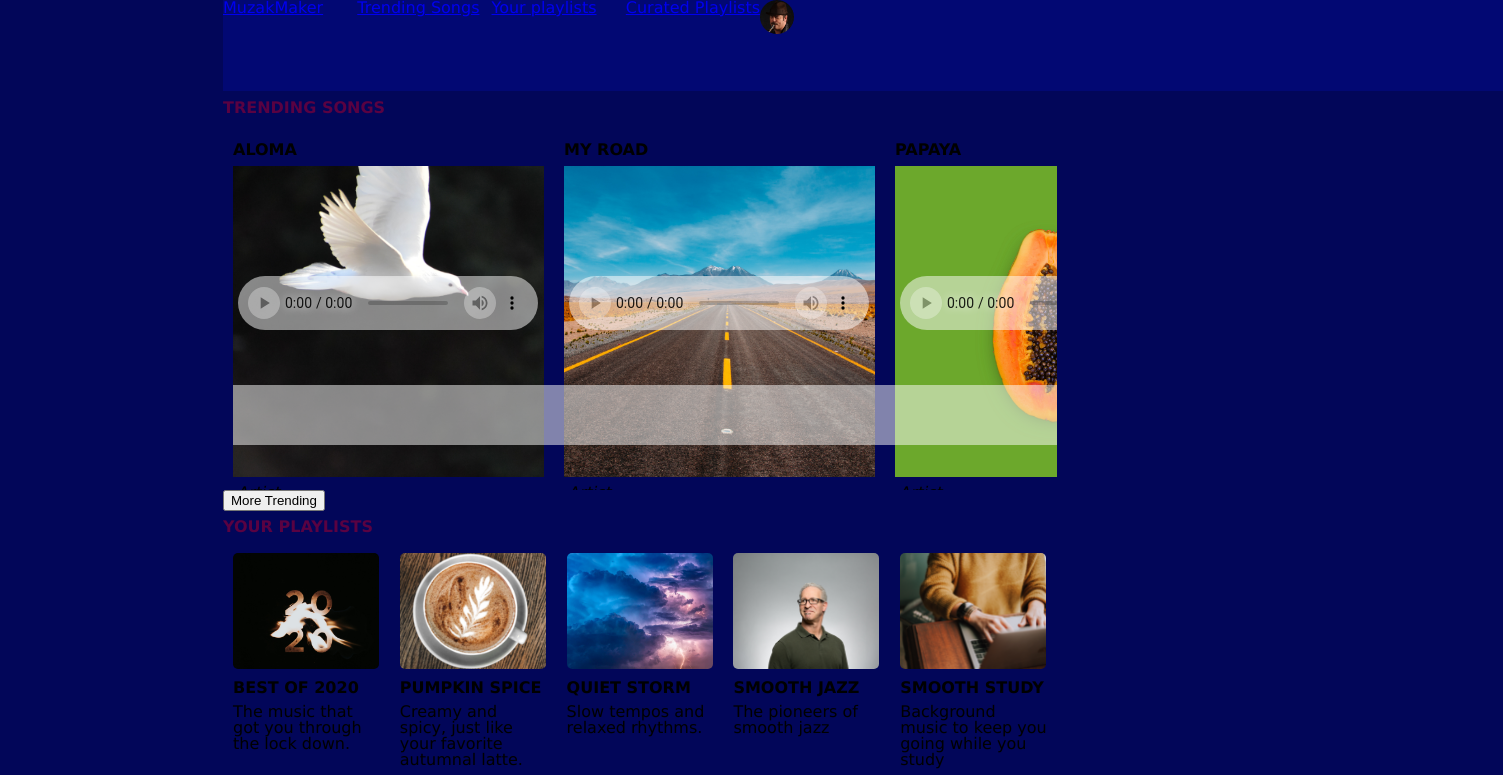
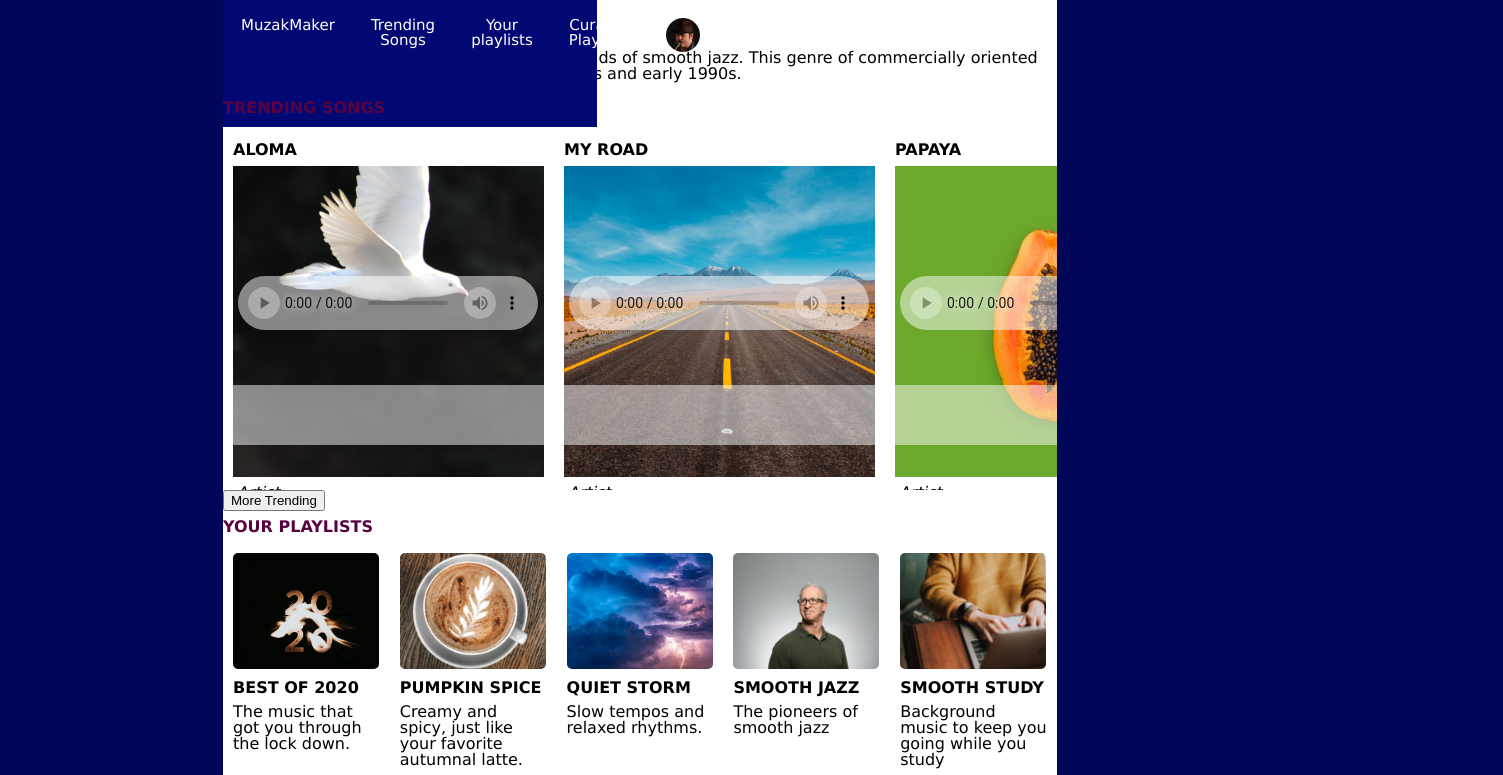
Before and after one commit to nplordhere/streamingmedia_final, a plain HTML site: page index.html in a window 1280 px wide. Shown: the top 775 px of the page, 1503 px wide, since content can reach past the window. Drawn offline with Linux system fonts and the light colour scheme.

Commit message:
still on the header

```diff
--- a/styles.css
+++ b/styles.css
@@ -54,21 +54,46 @@ body {
     font-family: Verdana, Geneva, Tahoma, sans-serif;
     margin: 0 auto;
     width: 375px;
+    background-color: #ffffff;
 }
 header {
     background-image: linear-gradient(to right #2104D9, black);
     padding: 10px;
     position: relative;
-    width: 100%;
+}
+main {
+    position: relative;
 }
 nav {
     background-color: #020873;
     position: absolute;
     top: 0px;
-    width: 100%;
+    width: 374px;
+}
+nav a {
+    color: #ffffff;
+    display: block;
+    font-size: 15px;
+    padding: 18px;
+    text-decoration: none;
+    text-align: center;
+}
+nav li {
+    display: inline-block;
 }
 
-
+.playlists {
+    background-color: #2699FB;
+}
+#lightBlue {
+    background-color: #0D8DFB;
+}
+.curated {
+    background-color: #020873;
+}
+#darkBlue {
+    background-color: #020659;
+}
 /* Text Styling */
 
 h1 {
```
